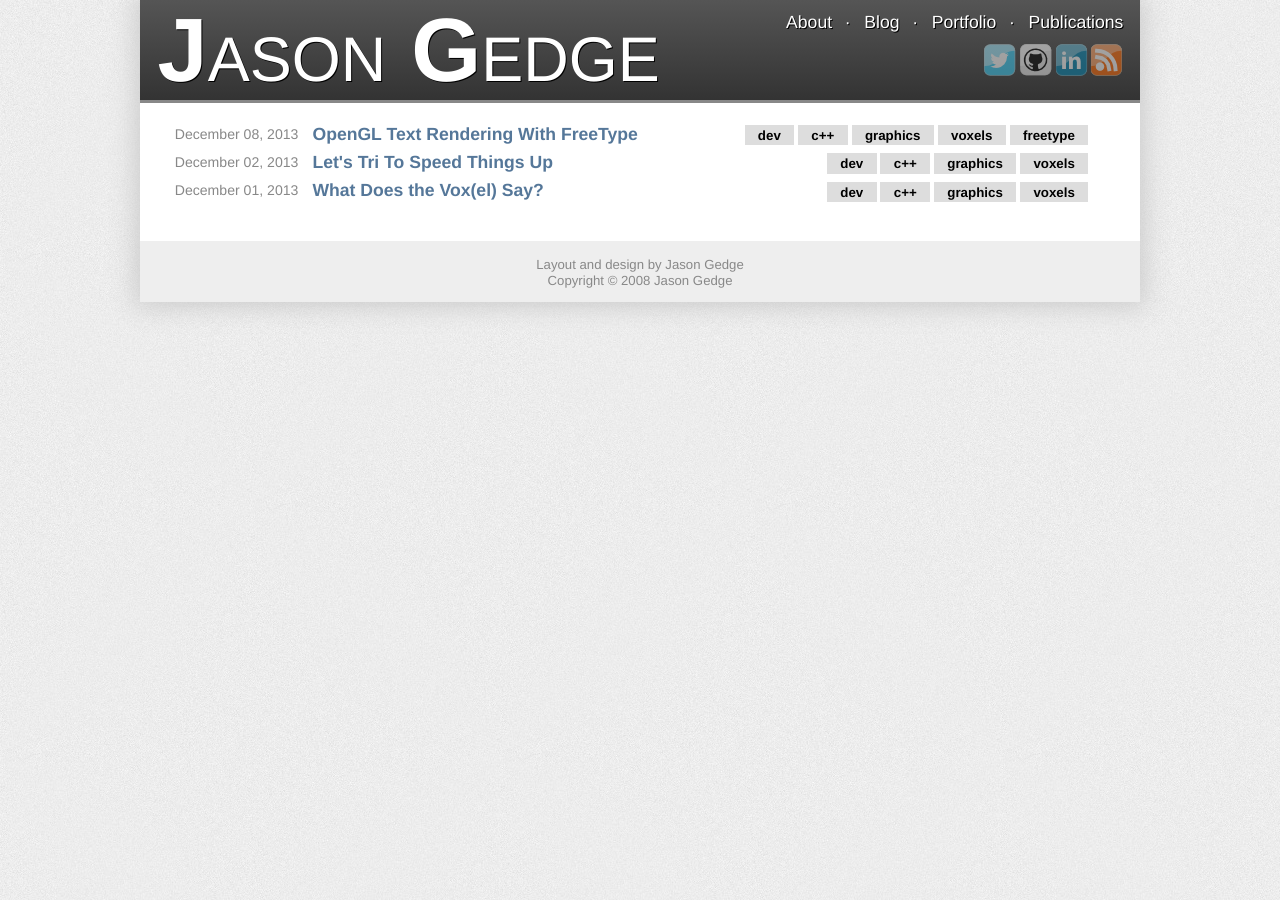
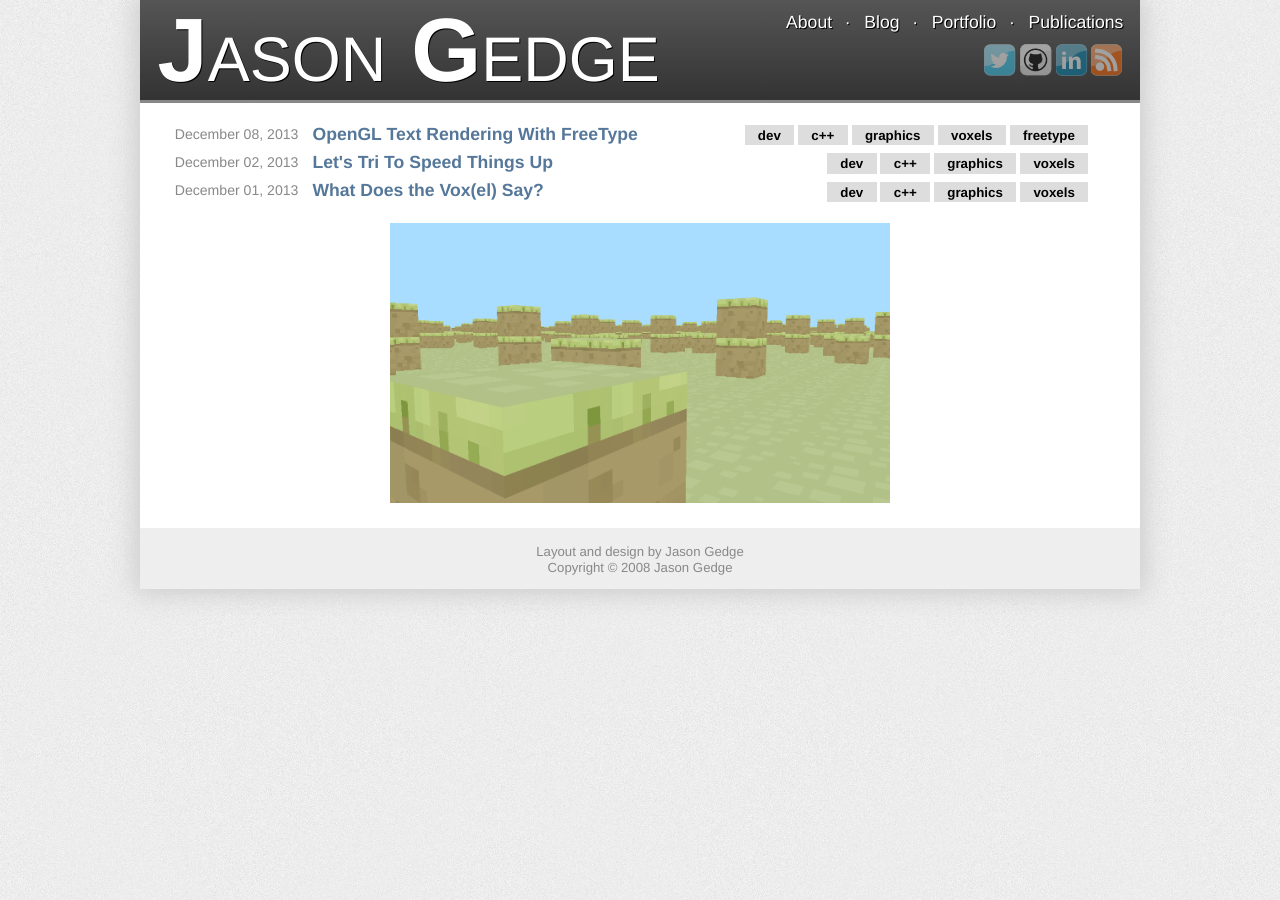
Before and after one commit to thegedge/personal-site, a Jekyll site: the page built from voxels.html, in a window 1280 px wide. Built offline with Jekyll 4.4.1, drawn with Linux system fonts in a browser that asks for light colours; Markdown is read by kramdown in place of the engine named in the settings; comment, search, counter and statistics services are not loaded.

Commit message:
Add a screenshot to the voxels post listing page.

```diff
--- a/_layouts/post-list.html
+++ b/_layouts/post-list.html
@@ -14,7 +14,6 @@ layout: default
 	</p>
 </div>
 {% endcomment %}
-{{ content }}
 <div id="content" class="clearfix {{ page.page_id }}">
 	<ul class="posts">
 	{% for post in site.posts %}
@@ -33,3 +32,4 @@ layout: default
 	{% endfor %}
 	</ul>
 </div>
+{{ content }}
--- a/voxels.html
+++ b/voxels.html
@@ -4,3 +4,9 @@ page_id: voxels
 title: Voxels
 show_tag: voxels
 ---
+<p style="text-align: center;">
+	{% capture imgurl %}{{ site.production_url }}assets/img/voxels/2013_11_28_2.png{% endcapture %}
+	<a href="{{ imgurl }}">
+		<img src="{{ imgurl }}" alt="Screenshot" width="500"/>
+	</a>
+</p>
```
